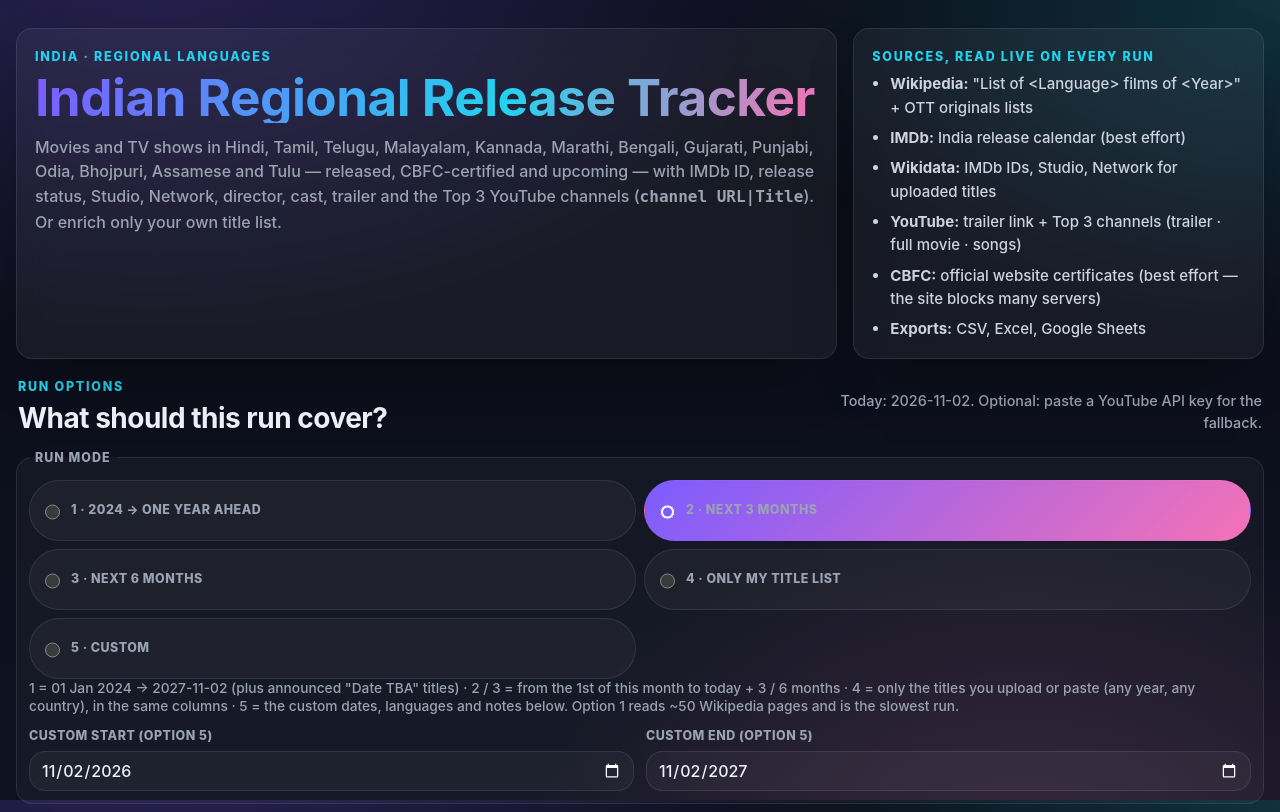
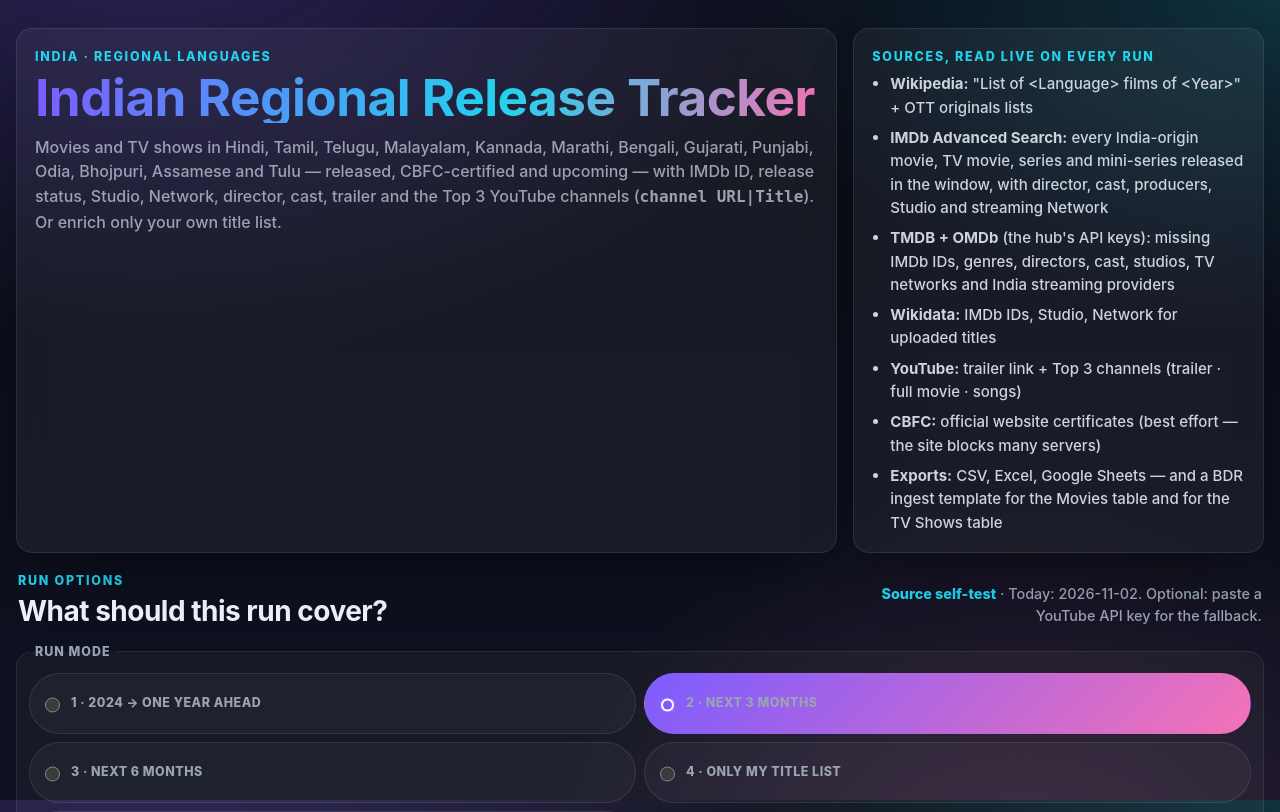
Before and after one commit to ramesh680/media-tools-hub, a FastAPI app: page /indian-release-tracker in a window 1280 px wide. Shown: the top 812 px of the page. Run offline with FastAPI, Linux system fonts and the light colour scheme; data that the repository does not hold is empty; some libraries are stand-ins or nearby versions.

Commit message:
Indian tracker page: IMDb advanced search, TMDB/OMDb, BDR ingest notes, self-test link

```diff
--- a/app/templates/indian_release_tracker.html
+++ b/app/templates/indian_release_tracker.html
@@ -12,11 +12,12 @@
     <p class="eyebrow">Sources, read live on every run</p>
     <ul>
       <li><strong>Wikipedia:</strong> "List of &lt;Language&gt; films of &lt;Year&gt;" + OTT originals lists</li>
-      <li><strong>IMDb:</strong> India release calendar (best effort)</li>
+      <li><strong>IMDb Advanced Search:</strong> every India-origin movie, TV movie, series and mini-series released in the window, with director, cast, producers, Studio and streaming Network</li>
+      <li><strong>TMDB + OMDb</strong> (the hub's API keys): missing IMDb IDs, genres, directors, cast, studios, TV networks and India streaming providers</li>
       <li><strong>Wikidata:</strong> IMDb IDs, Studio, Network for uploaded titles</li>
       <li><strong>YouTube:</strong> trailer link + Top 3 channels (trailer · full movie · songs)</li>
       <li><strong>CBFC:</strong> official website certificates (best effort &mdash; the site blocks many servers)</li>
-      <li><strong>Exports:</strong> CSV, Excel, Google Sheets</li>
+      <li><strong>Exports:</strong> CSV, Excel, Google Sheets &mdash; and a BDR ingest template for the Movies table and for the TV Shows table</li>
     </ul>
   </aside>
 </section>
@@ -27,7 +28,7 @@
       <p class="eyebrow">Run options</p>
       <h2>What should this run cover?</h2>
     </div>
-    <p>Today: {{ today_iso }}. {% if youtube_api_enabled %}YouTube API fallback key is configured.{% else %}Optional: paste a YouTube API key for the fallback.{% endif %}</p>
+    <p><a href="/indian-release-tracker/diagnostics" target="_blank" rel="noopener">Source self-test</a> · Today: {{ today_iso }}. {% if youtube_api_enabled %}YouTube API fallback key is configured.{% else %}Optional: paste a YouTube API key for the fallback.{% endif %}</p>
   </div>
 
   <form class="validator-form" hx-post="/indian-release-tracker/start" hx-target="#workspace" hx-swap="outerHTML" enctype="multipart/form-data">
@@ -125,7 +126,7 @@
 
 <section id="workspace" class="workspace workspace-empty">
   <h2>Ready to build the tracker</h2>
-  <p>Results show every title with its release status, Studio, Network, trailer and Top 3 YouTube channels, plus a Source Coverage table when you upload a list. Download as CSV, Excel or Google Sheets.</p>
+  <p>Results come as two tables &mdash; Movies and TV Shows &mdash; with release status, Studio, Network, trailer and Top 3 YouTube channels, plus a Source Coverage table when you upload a list. Each table downloads as CSV, Excel, Google Sheets or a BDR ingest template.</p>
 </section>
 
 {% include "partials/history_table.html" %}
```
